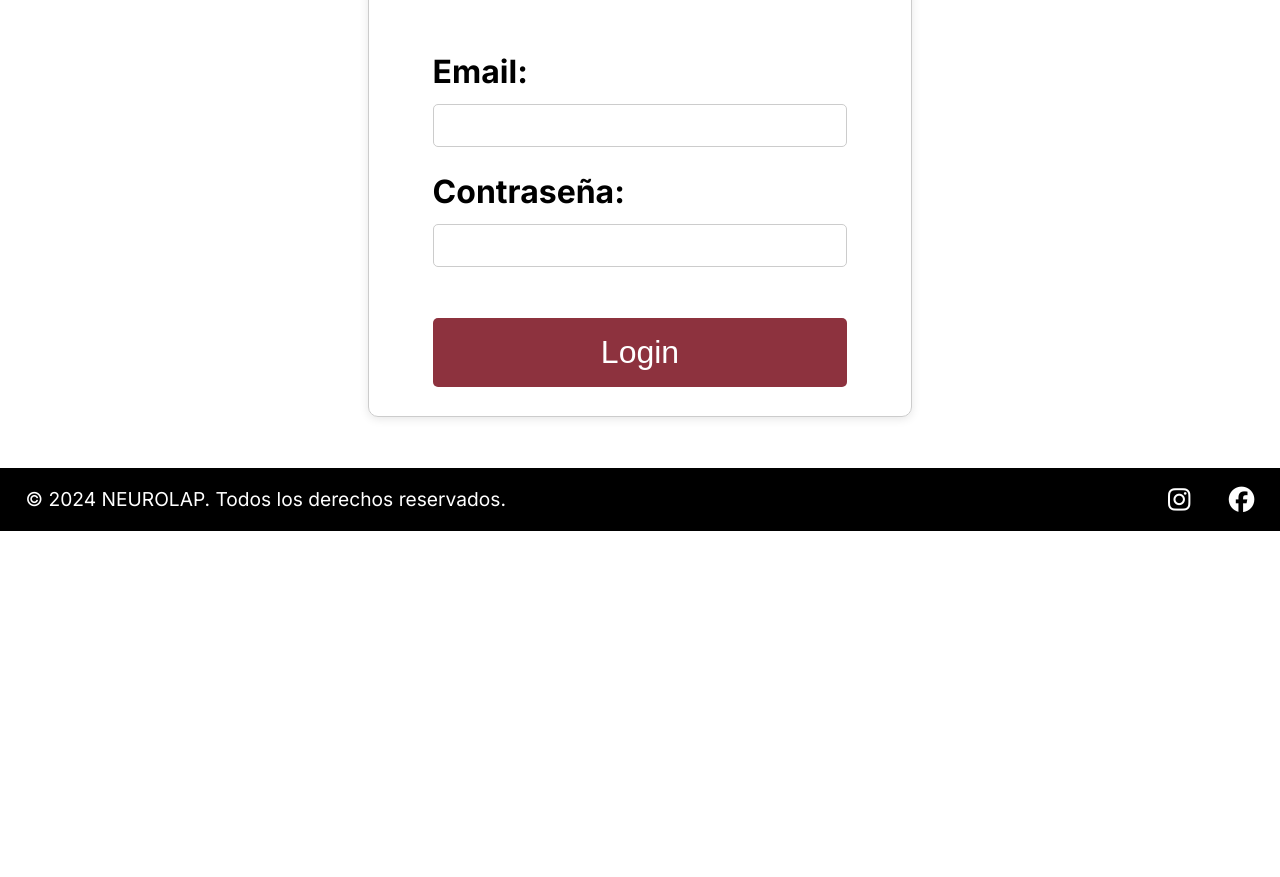
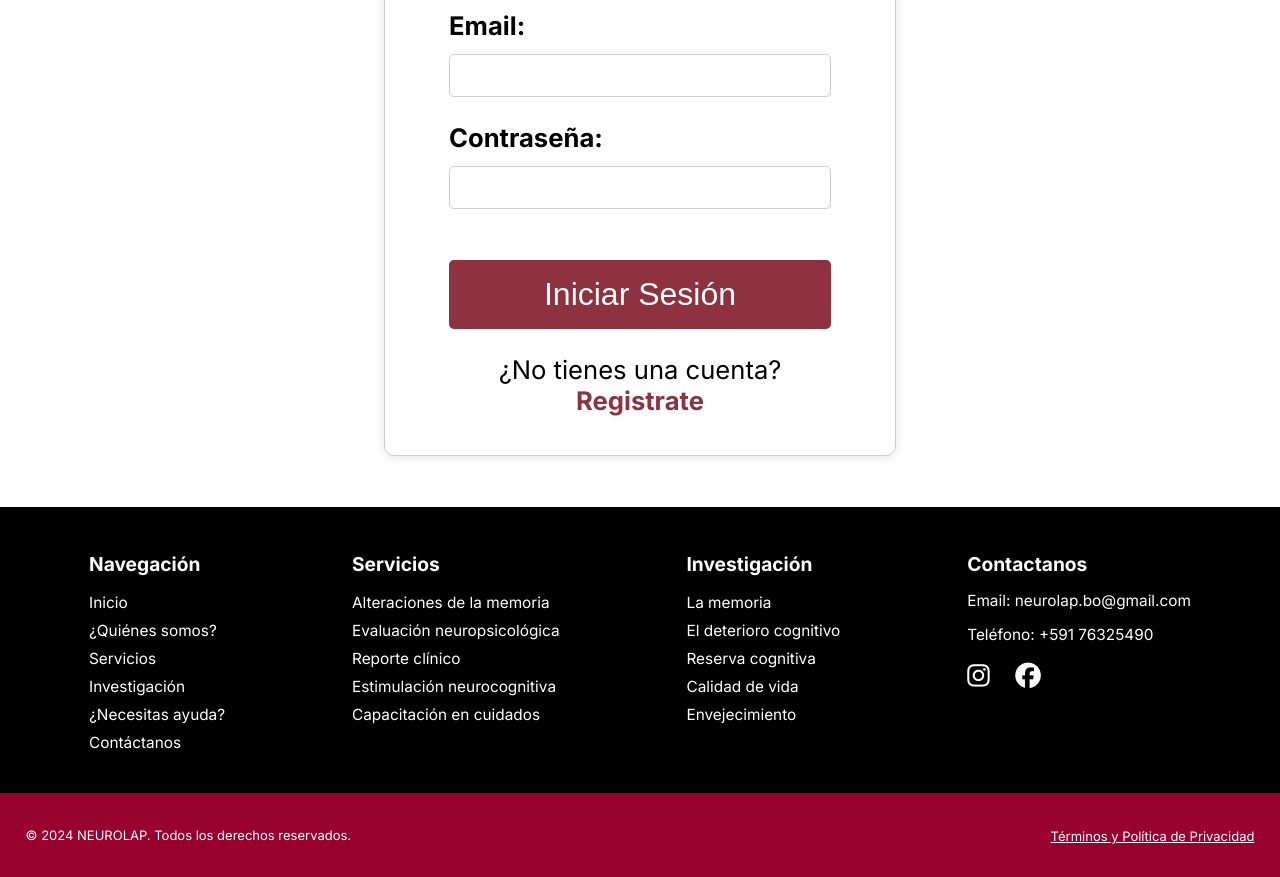
Before and after one commit to Nuerolap/NEUROLAP_Frontend, a Vue app in the folder neurolap/: page /login in a window 1280 px wide. Shown: the part 260-1137 px from the top of the page. Before the commit the page ends 800 px from the top, so only its background shows below. Built offline with nearby package versions, Linux system fonts and the light colour scheme; a small style sheet from the web is missing.

Commit message:
Footer modificado

```diff
--- a/neurolap/src/App.vue
+++ b/neurolap/src/App.vue
@@ -10,31 +10,23 @@
           <li><router-link to="/investigation">Investigación</router-link></li>
           <li><router-link to="/help">¿Necesitas ayuda?</router-link></li>
           <li><router-link to="/contact">Contáctanos</router-link></li>
-          <li><router-link to="/login" class="button">Iniciar</router-link></li>
-          <li><router-link to="/signup" class="button">Registrate</router-link></li>
+          <li><router-link to="/login" class="button">Iniciar Sesión</router-link></li>
         </ul>
       </nav>
     </header>
     <router-view></router-view>
-    <footer class="footer">
-      <div class="footer-content">
-        <p>© 2024 NEUROLAP. Todos los derechos reservados.</p>
-        <div class="social-icons">
-          <a href="https://www.instagram.com/incc.bolivia/profilecard" target="_blank">
-            <i class="fab fa-instagram"></i>
-          </a>
-          <a href="https://www.facebook.com/InstitutoDeNeurocienciasComportamentales?mibextid=LQQJ4d" target="_blank">
-            <i class="fab fa-facebook"></i>
-          </a>
-        </div>
-      </div>
-    </footer>
+    <SiteFooter />
   </div>
 </template>
 
 <script>
+import SiteFooter from './components/SiteFooter.vue';
+
 export default {
-  name: 'App'
+  name: 'App',
+  components: {
+    SiteFooter
+  }
 };
 </script>
 
@@ -54,13 +46,14 @@ html, body {
 #app {
   display: flex;
   flex-direction: column;
+  min-height: 100vh; /* Altura mínima de 100% de la pantalla */
 }
 
 .header {
   display: flex;
   align-items: center;
   width: 100%;
-  height: 5vw; /* Ajusta la altura de la barra de navegación */
+  height: 6vw; /* Ajusta la altura de la barra de navegación */
   padding: 0;
   margin: 0;
   position: relative;
@@ -130,39 +123,4 @@ nav a.button:hover {
   flex: 1;
 }
 
-.footer {
-  background-color: #000000;
-  color: #FFFFFF;
-  padding: 2vh 0;
-  font-family: 'Inter', sans-serif;
-  margin-top: auto;
-}
-
-.footer-content {
-  display: flex;
-  justify-content: space-between;
-  align-items: center;
-  max-width: 100%;
-  padding: 0 2vw;
-}
-
-.footer p {
-  margin: 0;
-  font-size: 1.5vw;
-}
-
-.social-icons {
-  display: flex;
-  gap: 3vw;
-}
-
-.social-icons a {
-  color: #FFFFFF;
-  font-size: 2vw;
-}
-
-.social-icons a:hover {
-  color: #AB8A8E;
-}
-
 </style>
--- a/neurolap/src/components/HelpPage.vue
+++ b/neurolap/src/components/HelpPage.vue
@@ -50,9 +50,7 @@ export default {
 <style scoped>
 /* General Styles */
 .help {
-  margin-top: 7vh;
-  margin-bottom: 5vh;
-  padding: 0;
+  margin: 3vw 0 5vh 0;
 }
 
 /* Header Section */
--- a/neurolap/src/components/LoginForm.vue
+++ b/neurolap/src/components/LoginForm.vue
@@ -10,9 +10,10 @@
         <label for="password">Contraseña:</label>
         <input v-model="password" type="password" id="password" required />
       </div>
-      <button type="submit" class="btn">Login</button>
+      <button type="submit" class="btn">Iniciar Sesión</button>
     </form>
     <p class="error-message">{{ errorMessage }}</p>
+    <p class="register-link">¿No tienes una cuenta? <router-link to="/signup">Registrate</router-link></p>
   </div>
 </template>
 
@@ -48,7 +49,7 @@ export default {
 
 <style scoped>
 .login-container {
-  max-width: 50%;
+  width: 40%;
   margin: 4vw auto;
   padding: 1vw 5vw;
   border: 1px solid #ccc;
@@ -59,8 +60,9 @@ export default {
 
 
 .login-container h2 {
-  font-size: 5vw;
+  font-size: 3.5vw;
   color: #800000;
+  text-align: center;
 }
 
 .form-group {
@@ -71,7 +73,7 @@ label {
   display: block;
   margin-bottom: 1vw;
   font-weight: bold;
-  font-size: 2.5vw;
+  font-size: 2vw;
 }
 
 input {
@@ -103,4 +105,21 @@ input {
   color: red;
   margin-top: 10px;
 }
+
+.register-link {
+  margin-top: 2vw;
+  font-size: 2vw;
+  text-align: center;
+}
+
+.register-link a {
+  color: #8D323E;
+  text-decoration: none;
+  font-weight: bold;
+}
+
+.register-link a:hover {
+  text-decoration: underline;
+}
+
 </style>
--- a/neurolap/src/components/RegistrationPage.vue
+++ b/neurolap/src/components/RegistrationPage.vue
@@ -5,7 +5,7 @@
         <img src="@/assets/registration-image.png" alt="Registro Neurolap">
       </div>
       <div class="text">
-        <h1>¡Inicia tu proceso de Evaluación!</h1>
+        <h1>¡Inicia el proceso de Evaluación!</h1>
         <p>Registra los siguientes datos.</p>
         <div class="form-container">
           <form @submit.prevent="handleSubmit">
--- a/neurolap/src/components/SignupForm.vue
+++ b/neurolap/src/components/SignupForm.vue
@@ -48,7 +48,7 @@ export default {
 
 <style scoped>
 .signup-container {
-  max-width: 50%;
+  width: 40%;
   margin: 4vw auto;
   padding: 1vw 5vw;
   border: 1px solid #ccc;
@@ -58,8 +58,9 @@ export default {
 }
 
 .signup-container h2 {
-  font-size: 5vw;
+  font-size: 3.5vw;
   color: #800000;
+  text-align: center;
 }
 
 .form-group {
@@ -70,7 +71,7 @@ label {
   display: block;
   margin-bottom: 1vw;
   font-weight: bold;
-  font-size: 2.5vw;
+  font-size: 2vw;
 }
 
 input {
@@ -102,4 +103,5 @@ input {
   color: red;
   margin-top: 10px;
 }
+
 </style>
--- /dev/null
+++ b/neurolap/src/components/SiteFooter.vue
@@ -0,0 +1,150 @@
+<template>
+  <footer class="footer">
+    <div class="footer-content">
+      <div class="footer-section">
+        <h3>Navegación</h3>
+        <ul>
+          <li><router-link to="/">Inicio</router-link></li>
+          <li><router-link to="/about">¿Quiénes somos?</router-link></li>
+          <li><router-link to="/service">Servicios</router-link></li>
+          <li><router-link to="/investigation">Investigación</router-link></li>
+          <li><router-link to="/help">¿Necesitas ayuda?</router-link></li>
+          <li><router-link to="/contact">Contáctanos</router-link></li>
+        </ul>
+      </div>
+      <div class="footer-section">
+        <h3>Servicios</h3>
+        <ul>
+          <li><router-link to="/service#alteraciones">Alteraciones de la memoria</router-link></li>
+          <li><router-link to="/service#evaluacion">Evaluación neuropsicológica</router-link></li>
+          <li><router-link to="/service#reporte">Reporte clínico</router-link></li>
+          <li><router-link to="/service#estimulación">Estimulación neurocognitiva</router-link></li>
+          <li><router-link to="/service#capacitación">Capacitación en cuidados</router-link></li>
+        </ul>
+      </div>
+      <div class="footer-section">
+        <h3>Investigación</h3>
+        <ul>
+          <li><router-link to="/investigation#memoria">La memoria</router-link></li>
+          <li><router-link to="/investigation#deterioro">El deterioro cognitivo</router-link></li>
+          <li><router-link to="/investigation#reserva">Reserva cognitiva</router-link></li>
+          <li><router-link to="/investigation#calidad">Calidad de vida</router-link></li>
+          <li><router-link to="/investigation#envejecimiento">Envejecimiento</router-link></li>
+        </ul>
+      </div>
+      <div class="footer-section">
+        <h3>Contactanos</h3>
+        <p>Email: neurolap.bo@gmail.com</p>
+        <p>Teléfono: +591 76325490</p>
+        <div class="social-icons">
+          <a href="https://www.instagram.com/incc.bolivia/profilecard" target="_blank">
+            <i class="fab fa-instagram"></i>
+          </a>
+          <a href="https://www.facebook.com/InstitutoDeNeurocienciasComportamentales?mibextid=LQQJ4d" target="_blank">
+            <i class="fab fa-facebook"></i>
+          </a>
+        </div>
+      </div>
+    </div>
+    <div class="footer-bottom">
+      <p>© 2024 NEUROLAP. Todos los derechos reservados.</p>
+      <div class="terms">
+        <a href="/terms" class="learn-more">Términos y Política de Privacidad</a>
+      </div>
+    </div>
+  </footer>
+</template>
+
+<script>
+export default {
+  name: 'SiteFooter',
+};
+</script>
+
+<style scoped>
+.footer {
+  background-color: #000000;
+  color: #FFFFFF;
+  font-family: 'Inter', sans-serif;
+}
+
+.footer-content {
+  display: flex;
+  justify-content: space-around;
+  align-items: flex-start;
+  padding: 2vw;
+}
+
+.footer-section {
+  margin: 0 2vw;
+}
+
+.footer-section h3 {
+  margin-bottom: 1vh;
+  font-size: 1.5vw;
+}
+
+.footer-section ul {
+  list-style: none;
+  padding: 0;
+}
+
+.footer-section ul li {
+  margin-bottom: 1vh;
+}
+
+.footer-section ul li a {
+  text-decoration: none;
+  color: #FFFFFF;
+  font-size: 1.2vw;
+}
+
+.footer-section ul li a:hover {
+  color: #AB8A8E;
+}
+
+.footer-section p {
+  text-decoration: none;
+  color: #FFFFFF;
+  font-size: 1.2vw;
+}
+
+.footer-bottom {
+  display: flex;
+  justify-content: space-between;
+  align-items: center;
+  max-width: 100%;
+  padding: 4vh 2vw;
+  background: #98002E;
+
+}
+
+.social-icons {
+  display: flex;
+  gap: 2vw;
+}
+
+.social-icons a {
+  color: #FFFFFF;
+  font-size: 2vw;
+}
+
+.social-icons a:hover {
+  color: #AB8A8E;
+}
+
+.footer-bottom p {
+  margin: 0;
+  font-size: small;
+}
+
+
+.terms a {
+  color: #FFFFFF;
+  font-size: small;
+}
+
+.terms a:hover {
+  color: #AB8A8E;
+}
+</style>
--- a/neurolap/src/components/TermsPage.vue
+++ b/neurolap/src/components/TermsPage.vue
@@ -6,7 +6,7 @@
     <div class="extra-content">
       <p>Por favor lea  cuidadosamente el contenido de este documento, debemos estar seguros que comprende todos los requisitos  y procedimientos que requiere su participación.</p>
       <h2>Proposito del Estudio:</h2>
-      <p>El propósito de este estudio es detectar casos de personas adultas mayores que presenten alteraciones en el  estado neuropsicológico para poder implementar de manera gratuita un programa de intervención  neuropsicológica, para lo cual tenemos como punto de partida el establecimiento del perfil neuropsicológico  de las personas Adultas Mayores en la ciudad de Santa Cruz de la Sierra.</p>
+      <p>El propósito de este estudio es detectar casos de personas adultas mayores que presenten alteraciones la memoria para generar programas de intervención personalizados de manera gratuita, para lo cual tenemos como punto de partida el establecimiento del perfil neuropsicológico  de las personas Adultas </p>
       <h2>Riesgo del Estudio:</h2>
       <p>La participación en este estudio no representa para el adulto mayor o su entorno NINGÚN RIESGO al no  plantearse variables de influencia, ni positiva, ni negativa.</p>
       <h2>Participación en el Estudio:</h2>
@@ -14,7 +14,7 @@
       <h2>Confidencialidad:</h2>
       <p>Su información llevará su nombre, pero este no será nunca divulgado. La base de datos del estudio permanecerá  en la oficina del investigador principal y solamente los miembros del equipo de investigación tendrán acceso  a ella.</p>
       <h2>Aceptación:</h2>
-      <p>He leído este consentimiento de participación en el Estudio del e, el cual está impreso en español (lenguaje  que leo y entiendo). Este estudio de investigación me ha sido explicado y todas mis preguntas relacionadas con  los procedimientos, riesgos, inconvenientes y efectos adversos del mismo, me han sido respondidas  satisfactoriamente.</p>
+      <p>He leído este consentimiento de participación, el cual está escrito en español (lenguaje  que leo y entiendo). Este estudio de investigación me ha sido explicado y todas mis preguntas relacionadas con  los procedimientos, riesgos, inconvenientes y efectos adversos del mismo, me han sido respondidas  satisfactoriamente.</p>
     </div>
     <div class="button-container">
       <router-link to="/registration" class="button">Volver</router-link>
```
